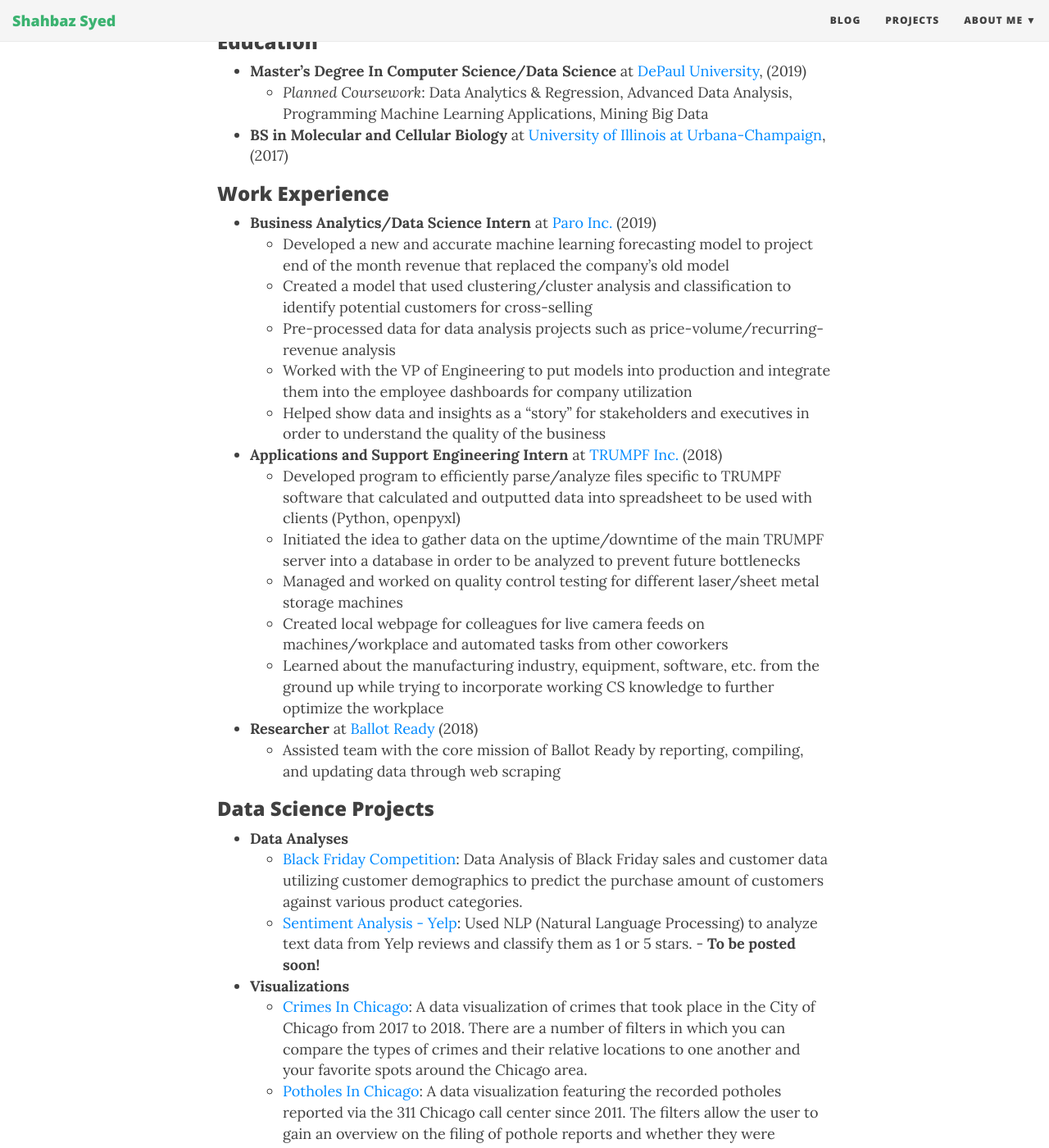
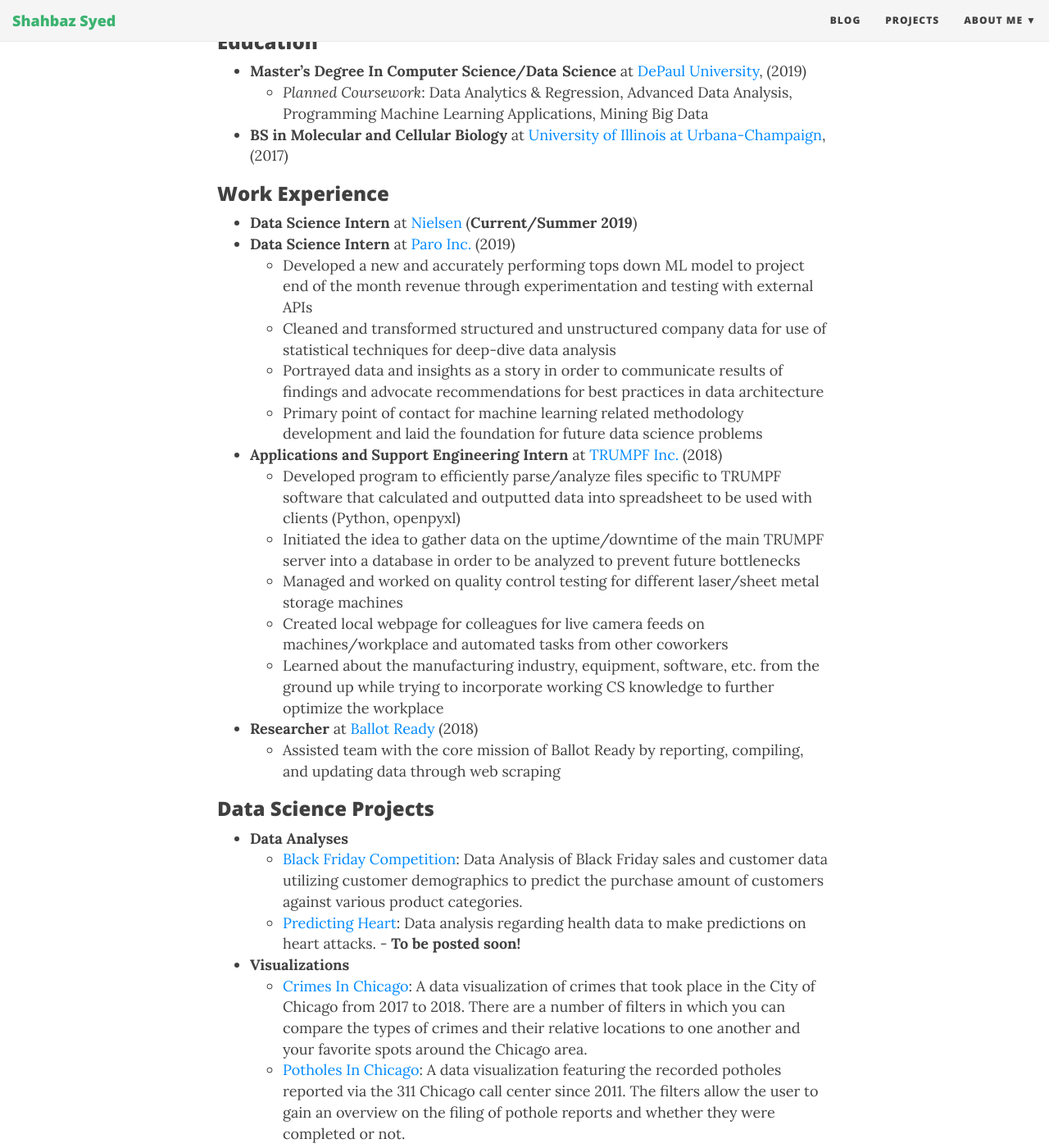
Before and after one commit to shasye1/shasye1.github.io, a Jekyll site: the page built from resume.md, in a window 1280 px wide and 1400 px high, scrolled down 634 px. Shown: the whole window at 82% size. Built offline with Jekyll 4.4.1, drawn with Linux system fonts in a browser that asks for light colours; nearby versions of some CDN libraries; some of the changed text lies outside the part shown.

Commit message:
Resume Updated

```diff
--- a/resume.md
+++ b/resume.md
@@ -22,13 +22,12 @@
 * **BS in Molecular and Cellular Biology** at [University of Illinois at Urbana-Champaign](http://catalog.illinois.edu/undergraduate/las/academic-units/molecular-cell-bio/molecular-cellular-biology-concentration/), (2017)
 
 ### Work Experience
-
-* **Business Analytics/Data Science Intern** at [Paro Inc.](https://www.paro.io) (2019)
-    * Developed a new and accurate machine learning forecasting model to project end of the month revenue that replaced the company’s old model
-    * Created a model that used clustering/cluster analysis and classification to identify potential customers for cross-selling
-    * Pre-processed data for data analysis projects such as price-volume/recurring-revenue analysis
-    * Worked with the VP of Engineering to put models into production and integrate them into the employee dashboards for company utilization
-    * Helped show data and insights as a “story” for stakeholders and executives in order to understand the quality of the business
+* **Data Science Intern** at [Nielsen](https://www.nielsen.com) (**Current/Summer 2019**)
+* **Data Science Intern** at [Paro Inc.](https://www.paro.io) (2019)
+    * Developed a new and accurately performing tops down ML model to project end of the month revenue through experimentation and testing with external APIs
+    * Cleaned and transformed structured and unstructured company data for use of statistical techniques for deep-dive data analysis
+    * Portrayed data and insights as a story in order to communicate results of findings and advocate recommendations for best practices in data architecture
+    * Primary point of contact for machine learning related methodology development and laid the foundation for future data science problems
 * **Applications and Support Engineering Intern** at [TRUMPF Inc.](https://www.trumpf.com/en_US/) (2018)
     * Developed program to efficiently parse/analyze files specific to TRUMPF software that calculated and outputted data into spreadsheet to be used with clients (Python, openpyxl)
     * Initiated the idea to gather data on the uptime/downtime of the main TRUMPF server into a database in order to be analyzed to prevent future bottlenecks
@@ -42,19 +41,19 @@
 
 * **Data Analyses**
   * [Black Friday Competition](https://www.shahbazsyed.com/Black_Friday): Data Analysis of Black Friday sales and customer data utilizing customer demographics to predict the purchase amount of customers against various product categories.
-  * [Sentiment Analysis - Yelp](https://www.shahbazsyed.com): Used NLP (Natural Language Processing) to analyze text data from Yelp reviews and classify them as 1 or 5 stars. - **To be posted soon!**
+  * [Predicting Heart](https://www.shahbazsyed.com): Data analysis regarding health data to make predictions on heart attacks. - **To be posted soon!**
 * **Visualizations**
   * [Crimes In Chicago](https://www.shahbazsyed.com/crimes): A data visualization of crimes that took place in the City of Chicago from 2017 to 2018. There are a number of filters in which you can compare the types of crimes and their relative locations to one another and your favorite spots around the Chicago area.
   * [Potholes In Chicago](https://www.shahbazsyed.com/potholes): A data visualization featuring the recorded potholes reported via the 311 Chicago call center since 2011. The filters allow the user to gain an overview on the filing of pothole reports and whether they were completed or not.
 
 ### Software Projects
 
-* **J-Paint**
+* **Applications**
     * Created a paint application in java as a class project using various object-oriented design patterns and UML diagrams
-* **iOS Apps**
+    * Developed a web and iOS application for image processing to identify a user’s input image of dermatoscopic pigmented lesions
     * Released a game coded in Lua/Corona featuring object-object collision, fluid touch and object movement, local score keeping
 
 ### Technical Skills [Keywords]
 * **Programming Languages**: Python, PL/SQL, Java, C, R
-* **Developing Software/Frameworks**: Tableau, Pandas, Numpy, Scikit-learn, Spark
+* **Developing Software/Frameworks**: Pandas/Numpy, Tableau, Scikit-learn/Scipy, Keras/Tensorflow, FBProphet
 * **Languages**: English, Spanish, Urdu/Hindi
```
